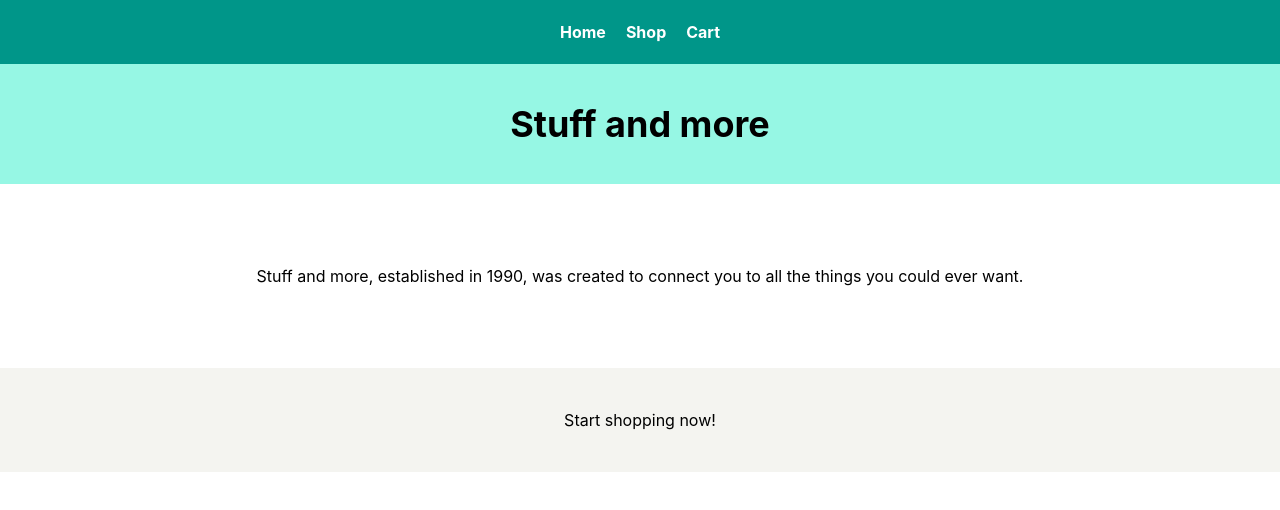
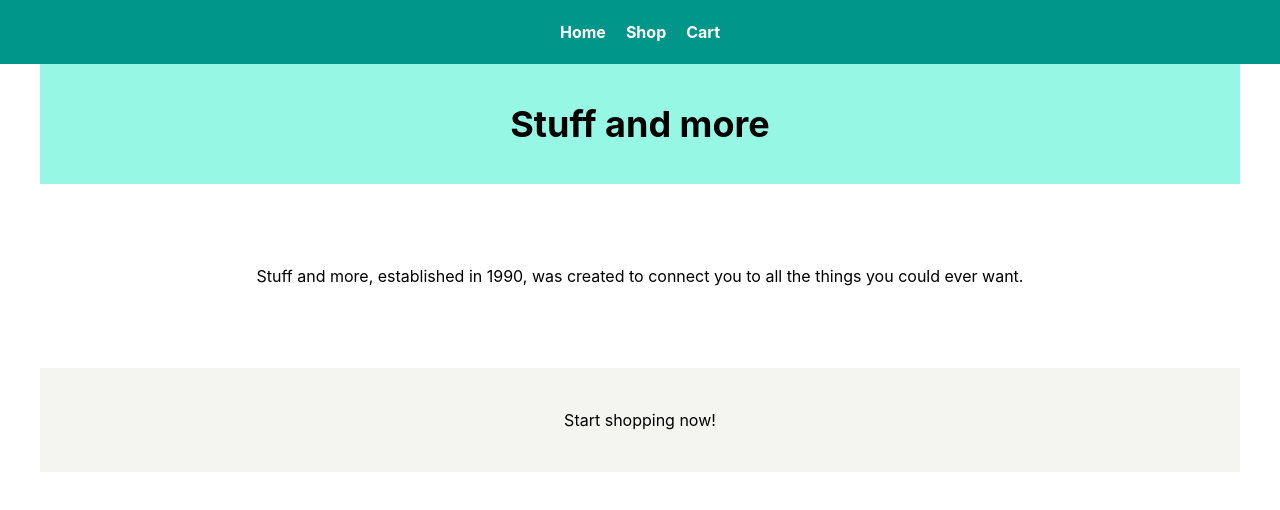
Before and after one commit to weitingyp/odin-shopping-cart, a React (Vite) app: page / in a window 1280 px wide. Shown: the top 510 px of the page. Built offline with nearby package versions, Linux system fonts and the light colour scheme.

Commit message:
fix: add left/right padding to pages in root

```diff
--- a/src/routes/root.jsx
+++ b/src/routes/root.jsx
@@ -14,7 +14,9 @@ export default function Root() {
 					Cart
 				</a>
 			</nav>
-			<Outlet />
+			<div id="page" className="px-10">
+				<Outlet />
+			</div>
 		</div>
 	);
 }
```
